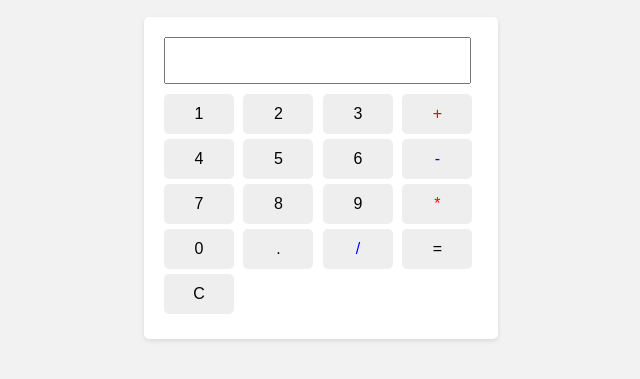
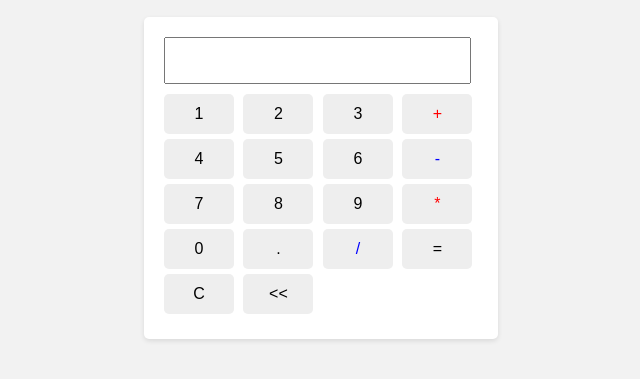
Before and after one commit to Mendiberri/calculadora_JS, a plain HTML site: page index.html in a window 1280 px wide. Shown: the part 119-498 px from the top of the page, without its empty margins (319-959 px from the left). Drawn offline with Linux system fonts and the light colour scheme.

Commit message:
añadí un botón de retroceso

```diff
--- a/index.html
+++ b/index.html
@@ -41,6 +41,7 @@
         <input type="button" value="=" onclick="calcular()">
         <br>
         <input type="button" value="C" onclick="limpiarPantalla()">
+        <input type="button" value="<<" onclick="borrarUltimo()">
     </div>
 
     <!-- Enlace al archivo JavaScript -->
--- a/script.js
+++ b/script.js
@@ -14,3 +14,9 @@
 function limpiarPantalla() {
     document.getElementById('pantalla').value = '';
 }
+
+// Borra el carácter más reciente de la pantalla
+function borrarUltimo() {
+    const valorPantalla = document.getElementById('pantalla').value;
+    document.getElementById('pantalla').value = valorPantalla.slice(0, -1);
+}
```
